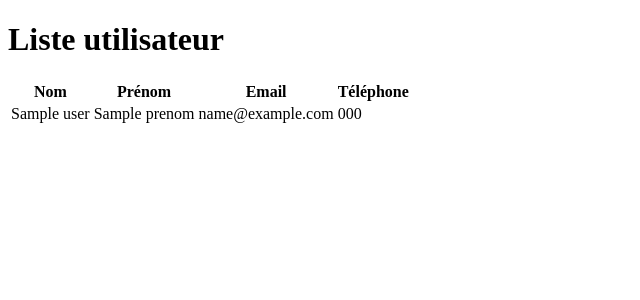
After one commit to Anderson972/touche_pas_au_klaxon, a PHP site: template Template/admin_users.php in a window 1280 px wide. The commit adds this page. Shown: the top 300 px of the page, without its empty margins (0-640 px from the left). Run offline with PHP 8.4, Linux system fonts and the light colour scheme; the template is opened without the code that fills it: most values are stand-ins (such as "Sample title", 1, 10 or a date in 2020).

Commit message:
add users list

```diff
--- /dev/null
+++ b/Template/admin_users.php
@@ -0,0 +1,41 @@
+<!DOCTYPE html>
+<html lang="fr">
+<head>
+    <meta charset="UTF-8">
+    <meta name="viewport" content="width=device-width, initial-scale=1.0">
+    <title>Liste utilisateur</title>
+</head>
+<body>
+    <header>
+        <h1>Liste utilisateur</h1>
+    </header>
+    <main>
+        <?php
+            if (isset($_SESSION['message'])) {
+            echo $_SESSION['message'];
+            unset($_SESSION['message']);
+        }?>
+        <table>
+            <thead>
+                <tr>
+                    <th>Nom</th>
+                    <th>Prénom</th>
+                    <th>Email</th>
+                    <th>Téléphone</th>
+                </tr>
+            </thead>
+            <tbody>
+                <?php foreach ($users as $user) { ?>
+                    <tr>
+                        <td><?php echo $user['nom']; ?></td>
+                        <td><?php echo $user['prenom']; ?></td>
+                        <td><?php echo $user['email']; ?></td>
+                        <td><?php echo $user['telephone']; ?></td>
+                    </tr>
+                <?php } ?>
+            </tbody>
+        </table>
+    </main>
+
+</body>
+</html>
--- a/app/Controllers/TrajetController.php
+++ b/app/Controllers/TrajetController.php
@@ -5,7 +5,6 @@ namespace Anderson\TouchePasAuKlaxon\Controllers;
 use Anderson\TouchePasAuKlaxon\Models\TrajetModel;
 use Anderson\TouchePasAuKlaxon\Models\AgenceModel;
 use Anderson\TouchePasAuKlaxon\Core\Access;
-use Anderson\TouchePasAuKlaxon\Models\UserModel;
 use DateTime;
 
 class TrajetController
```
Also changed, not shown: app/Controllers/AuthController.php (+7 -2 lines), app/Controllers/UserController.php (added, +19 -0 lines), app/Models/UserModel.php (+5 -5 lines), public/index.php (+10 -0 lines), Template/Admin.php (added).
